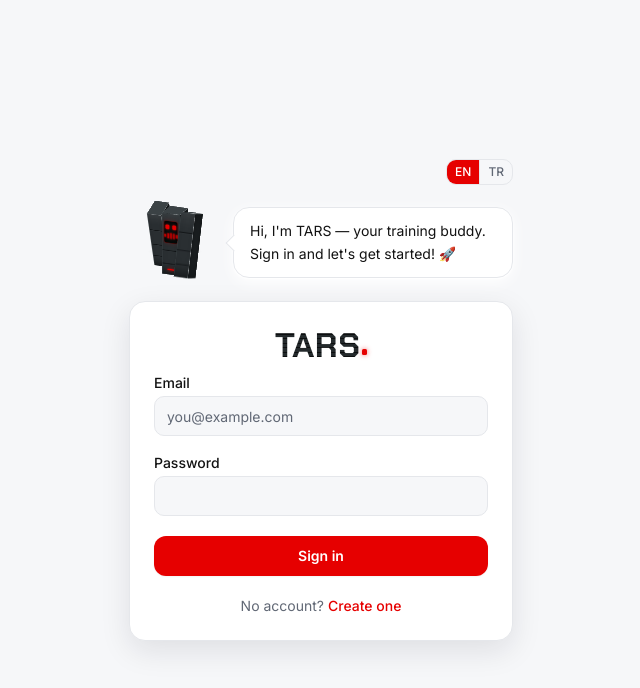
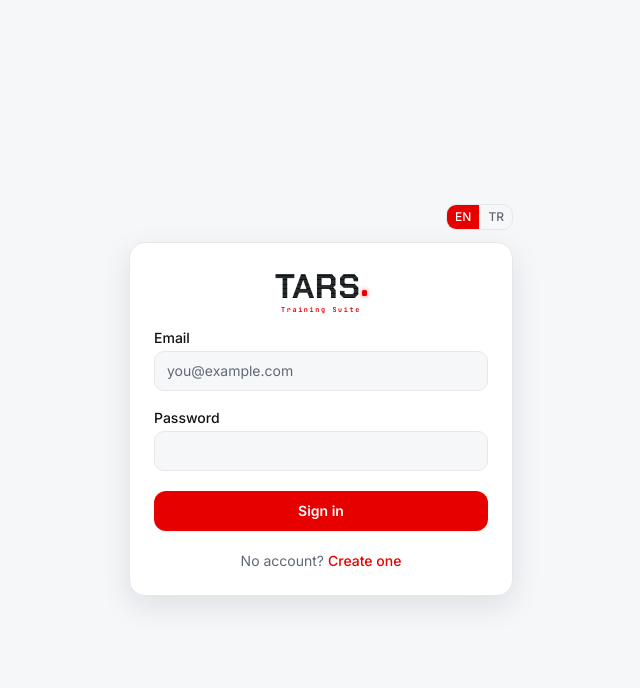
Before and after one commit to Curbu7719/Training-Kit, a React (Vite) app: page /login in a window 1280 px wide. Shown: the top 688 px of the page, without its empty margins (319-959 px from the left). Built offline with nearby package versions, Linux system fonts and the light colour scheme; no server answers.

Commit message:
Login: keep Training Suite, move TARS greeting to post-login welcome

```diff
--- a/src/components/ui/Brand.tsx
+++ b/src/components/ui/Brand.tsx
@@ -9,7 +9,7 @@ import { TarsWordmark } from '@/components/ui/TarsLogo';
 export function Brand({ className }: { className?: string }) {
   return (
     <div className={cn('flex items-center', className)}>
-      <TarsWordmark size={34} tagline={null} subtagline={null} />
+      <TarsWordmark size={34} tagline={null} subtagline="Training Suite" />
     </div>
   );
 }
--- a/src/lib/locales/en.ts
+++ b/src/lib/locales/en.ts
@@ -24,7 +24,7 @@ const en = {
   // TARS voice — the mascot narrates the platform
   // ---------------------------------------------------------------------------
   'tars.login': "Hi, I'm TARS — your training buddy. Sign in and let's get started! 🚀",
-  'tars.welcome.cio': "The CIO has a message for you — right here 👇 Give it a read, then pick your role and we'll begin!",
+  'tars.welcome.cio': "Hi, I'm TARS — your training buddy! 👋 The CIO has a message for you, right here 👇 Give it a read, pick your role and we'll begin!",
   'tars.welcome.back': "Welcome back! Ready to pick up where you left off?",
   'tars.path': "Hey {name}! This is your personal path — tuned for your {role} role. Let's keep going! 💪",
   'tars.glossary': "Fuzzy on a term? Look it up here — I've got the definitions.",
--- a/src/lib/locales/tr.ts
+++ b/src/lib/locales/tr.ts
@@ -25,7 +25,7 @@ const tr = {
   // TARS'ın sesi — maskot platformu anlatıyor
   // ---------------------------------------------------------------------------
   'tars.login': 'Merhaba, ben TARS — eğitim yardımcın. Giriş yap, hemen başlayalım! 🚀',
-  'tars.welcome.cio': "CIO'dan sana bir mesaj var — hemen şurada 👇 Okuyup rolünü seç, birlikte başlayalım!",
+  'tars.welcome.cio': "Merhaba, ben TARS — eğitim yardımcın! 👋 CIO'dan sana bir mesaj var, hemen şurada 👇 Okuyup rolünü seç, birlikte başlayalım!",
   'tars.welcome.back': 'Tekrar hoş geldin! Kaldığın yerden devam edelim mi?',
   'tars.path': 'Merhaba {name}! Bu senin kişisel patikan — {role} rolüne göre ayarladım. Hadi devam edelim! 💪',
   'tars.glossary': 'Bir terim kafanı mı karıştırdı? Buradan bak — tanımlar bende.',
--- a/src/pages/LoginPage.tsx
+++ b/src/pages/LoginPage.tsx
@@ -1,17 +1,14 @@
 import { useEffect } from 'react';
 import { useNavigate } from 'react-router-dom';
 import { useAuth } from '@/hooks/useAuth';
-import { useLanguage } from '@/lib/i18n';
 import { LoginForm } from '@/components/auth/LoginForm';
 import { Card, CardHeader, CardContent } from '@/components/ui/card';
 import { LanguageSwitcher } from '@/components/ui/LanguageSwitcher';
 import { Brand } from '@/components/ui/Brand';
 import { AppLoader } from '@/components/ui/AppLoader';
-import { TarsSpeech } from '@/components/ui/TarsSpeech';
 
 export function LoginPage() {
   const { user, loading } = useAuth();
-  const { t } = useLanguage();
   const navigate = useNavigate();
 
   // Already authenticated — let the root redirect decide Welcome vs dashboard.
@@ -37,10 +34,6 @@ export function LoginPage() {
         <div className="flex justify-end">
           <LanguageSwitcher />
         </div>
-        {/* TARS greets you at the door — mascot + speech bubble. */}
-        <TarsSpeech expression="talking" size={92}>
-          {t('tars.login')}
-        </TarsSpeech>
         <Card className="shadow-cardhover">
           <CardHeader className="items-center pb-4 pt-7 text-center">
             <Brand className="justify-center" />
```
